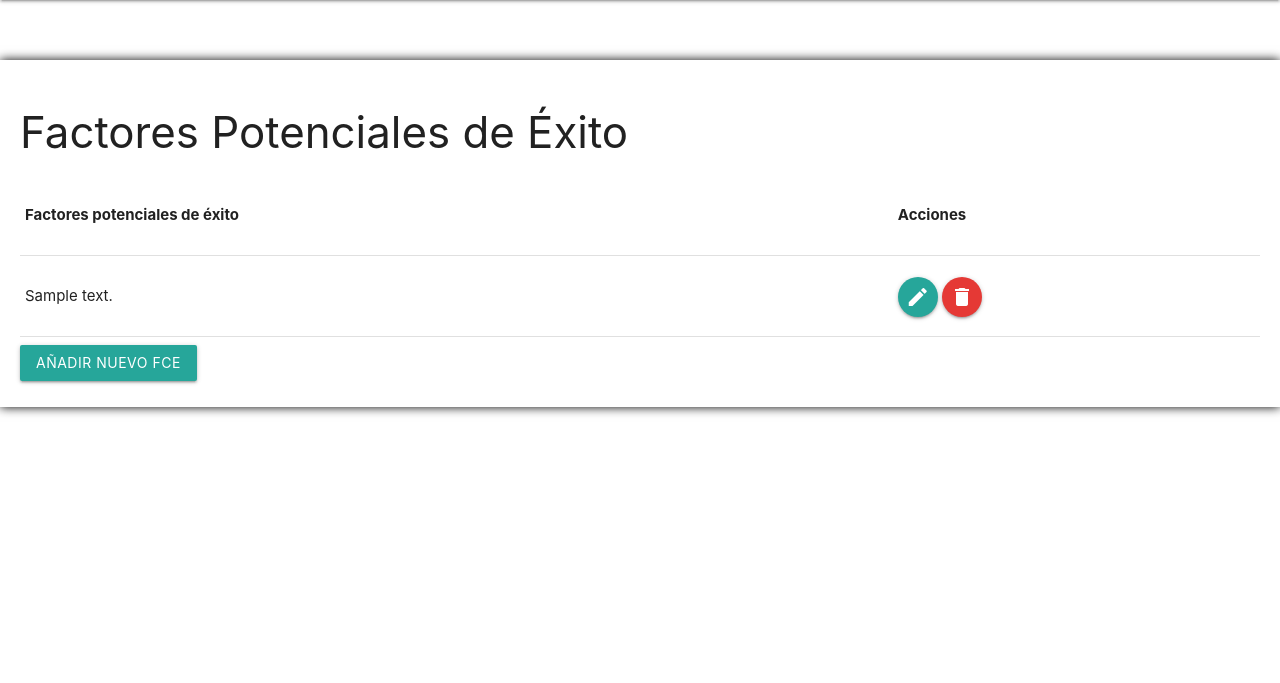
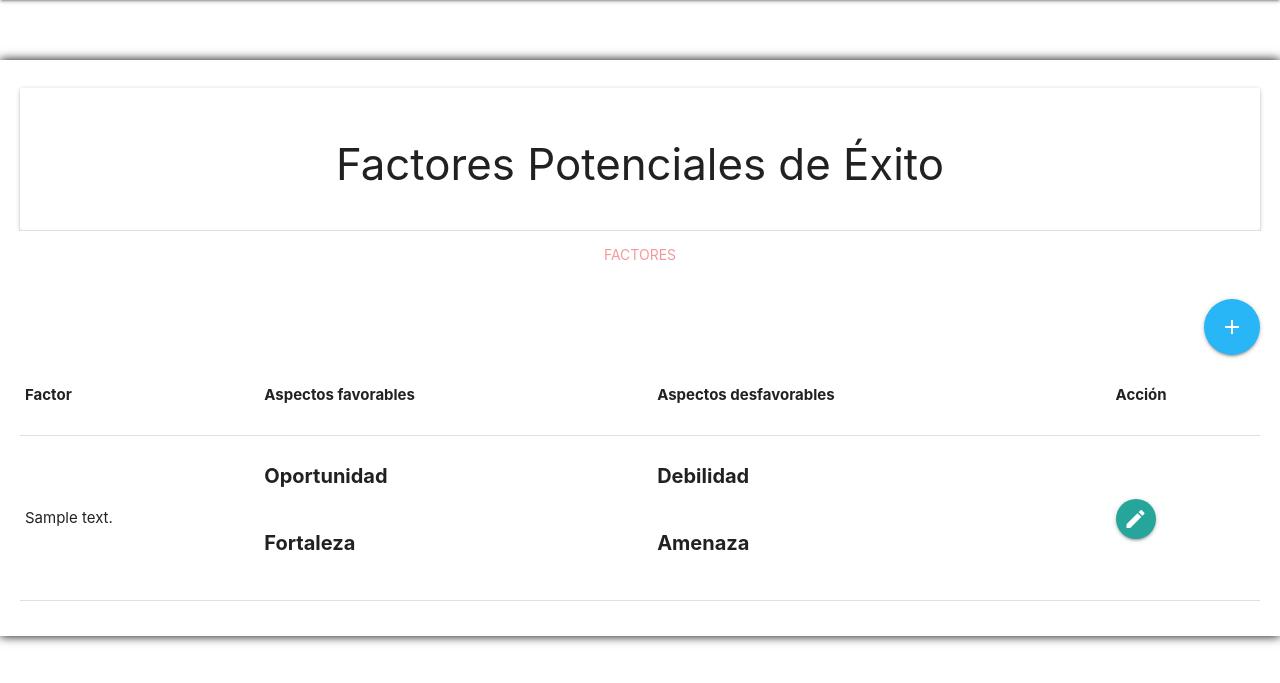
Before and after one commit to Rafa2410/Atenea, a Symfony app: template templates/factores_potenciales_de_exito/index.html.twig in a window 1280 px wide. Shown: the part 64-747 px from the top of the page. Run offline with Twig, Linux system fonts and the light colour scheme; the template is opened without the code that fills it: most values are stand-ins (such as "Sample title", 1, 10 or a date in 2020); some libraries are stand-ins or nearby versions.

Commit message:
Modificaciones frontend

```diff
--- a/templates/cuestion/index.html.twig
+++ b/templates/cuestion/index.html.twig
@@ -73,7 +73,6 @@ td {
                     <td>{{ cuestion.descripcion }}</td>
                     <td>
                         <a href="{{ path('cuestion_tipo_edit', {'id': cuestion.id}) }}" class="btn-floating"><i class="material-icons">edit</i></a>
-                        <a href="{{ path('cuestion_tipo_delete', {'id': cuestion.id}) }}" class="btn-floating red darken-1"><i class="material-icons">delete</i></a>
                     </td>
                 </tr>
             {% endif %}
@@ -103,7 +102,6 @@ td {
                 <td>{{ cuestion.tipo.descripcion }}</td>
                 <td>
                     <a href="{{ path('cuestion_subtipo_edit', {'id': cuestion.id}) }}" class="btn-floating"><i class="material-icons">edit</i></a>
-                    <a href="{{ path('cuestion_subtipo_delete', {'id': cuestion.id}) }}" class="btn-floating red darken-1"><i class="material-icons">delete</i></a>
                 </td>
             </tr>
             {% endif %}
@@ -133,7 +131,6 @@ td {
                 <td>{{ cuestion.subtipo.descripcion }}</td>
                 <td>
                     <a href="{{ path('cuestion_edit', {'id': cuestion.id}) }}" class="btn-floating"><i class="material-icons">edit</i></a>
-                    <a href="{{ path('cuestion_delete', {'id': cuestion.id}) }}" class="btn-floating red darken-1"><i class="material-icons">delete</i></a>
                 </td>
             </tr>
             {% endif %}
--- a/templates/factores_potenciales_de_exito/index.html.twig
+++ b/templates/factores_potenciales_de_exito/index.html.twig
@@ -3,7 +3,6 @@
 {% block title %}Factores Potenciales de Éxito{% endblock %}
 
 {% block body %}
-<h3>Factores Potenciales de Éxito</h3>
   {# MENSAJES #}
     {% for message in app.flashes('creado') %}
         <div class="alert alert-success" data-info="{{ message }}">
@@ -26,12 +25,25 @@
         </div>
     {% endfor %}
   {# FIN MENSAJES #}
+<div class="card-panel center" style="margin-bottom:0;">
+  <h3>Factores Potenciales de Éxito</h3>
+</div>
+<div class="divider"></div>
+    <div class="row">
+        <ul class="tabs">
+          <li class="tab col s12"><a href="#factores">Factores</a></li>
+        </ul>
+    </div>
+<a href="{{ path('factores_potenciales_de_exito_new')}}" class="btn-floating pulse btn-large light-blue lighten-1 right"><i class="material-icons">add</i></a>
+<div class="section col s12" id="factores">
 {% if fpe|length > 0 %}
     <table id="contratos">
         <thead>
         <tr>
-            <th>Factores potenciales de éxito</th>
-            <th>Acciones</th>
+            <th>Factor</th>
+            <th>Aspectos favorables</th>
+            <th>Aspectos desfavorables</th>
+            <th>Acción</th>
         </tr>
         </thead>
         <tbody>
@@ -39,8 +51,43 @@
             <tr>
                 <td>{{ factor.descripcion }}</td>
                 <td>
+                    <b style="font-size:20px;">Oportunidad</b>
+                    <ul>
+                    {% for aspecto in factor.aspecto %}
+                        {% if aspecto.favorable == 1 and aspecto.interno == 0 %}
+                            <li>{{ aspecto.descripcion }}</li>
+                        {% endif %}
+                    {% endfor %}
+                    </ul>
+                    <b style="font-size:20px;">Fortaleza</b>
+                    <ul>
+                    {% for aspecto in factor.aspecto %}
+                        {% if aspecto.favorable == 1 and aspecto.interno == 1 %}
+                            <li>{{ aspecto.descripcion }}</li>
+                        {% endif %}
+                    {% endfor %}
+                    </ul>
+                </td>
+                <td>
+                    <b style="font-size:20px;">Debilidad</b>
+                    <ul>
+                    {% for aspecto in factor.aspecto %}
+                        {% if aspecto.favorable == 0 and aspecto.interno == 1 %}
+                            <li>{{ aspecto.descripcion }}</li>
+                        {% endif %}
+                    {% endfor %}
+                    </ul>
+                    <b style="font-size:20px;">Amenaza</b>
+                    <ul>
+                    {% for aspecto in factor.aspecto %}
+                        {% if aspecto.favorable == 0 and aspecto.interno == 0 %}
+                            <li>{{ aspecto.descripcion }}</li>
+                        {% endif %}
+                    {% endfor %}
+                    </ul>
+                </td>
+                <td>
                     <a href="{{ path('factores_potenciales_de_exito_edit', {'id': factor.id}) }}" class="btn-floating"><i class="material-icons">edit</i></a>
-                    <a href="{{ path('factores_potenciales_de_exito_delete', {'id': factor.id}) }}" class="btn-floating red darken-1"><i class="material-icons">delete</i></a>
                 </td>
             </tr>
         {% endfor %}
@@ -49,7 +96,5 @@
 {% else %}
     <span>No hay factores potenciales de éxito creados.</span>
 {% endif %}
-<button type="submit" class="btn btn-lg btn-primary"><a style="color:white;"
-                                                        href="{{ path('factores_potenciales_de_exito_new')}}">Añadir Nuevo FCE</a></button>
-
-    {% endblock %}
+</div>
+{% endblock %}
```
Also changed, not shown: templates/aspecto/index.html.twig (+64 -4 lines).
